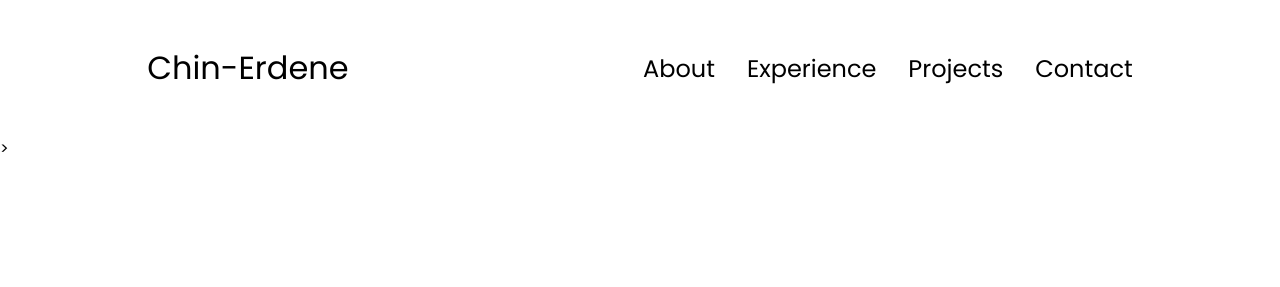
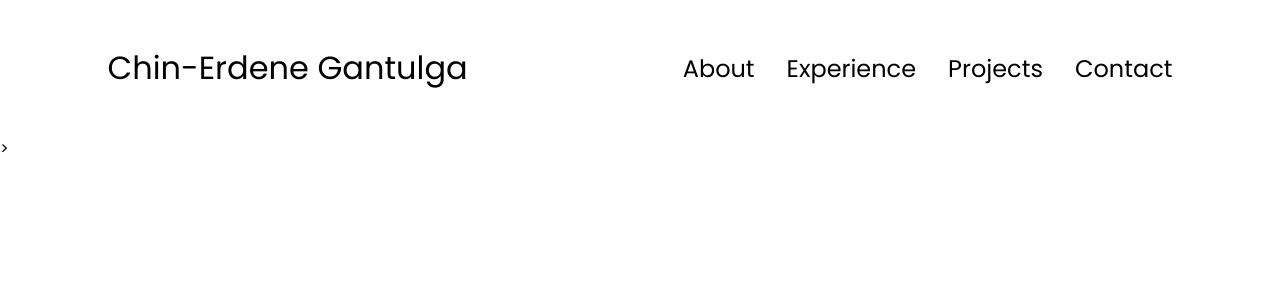
Before and after one commit to Chin-eng/portfolio-website, a plain HTML site: page index.html in a window 1280 px wide. Shown: the top 287 px of the page. Drawn offline with Linux system fonts and the light colour scheme.

```diff
--- a/index.html
+++ b/index.html
@@ -10,7 +10,7 @@
 </head>
 <body>
     <nav id="desktop-nav">
-        <div class="logo">Chin-Erdene</div>
+        <div class="logo">Chin-Erdene Gantulga</div>
         <div>
             <ul class="nav-links">
                 <li><a href="#about">About</a></li>
```
Also changed, not shown: assets/profile-pic.png, 1 other file.
